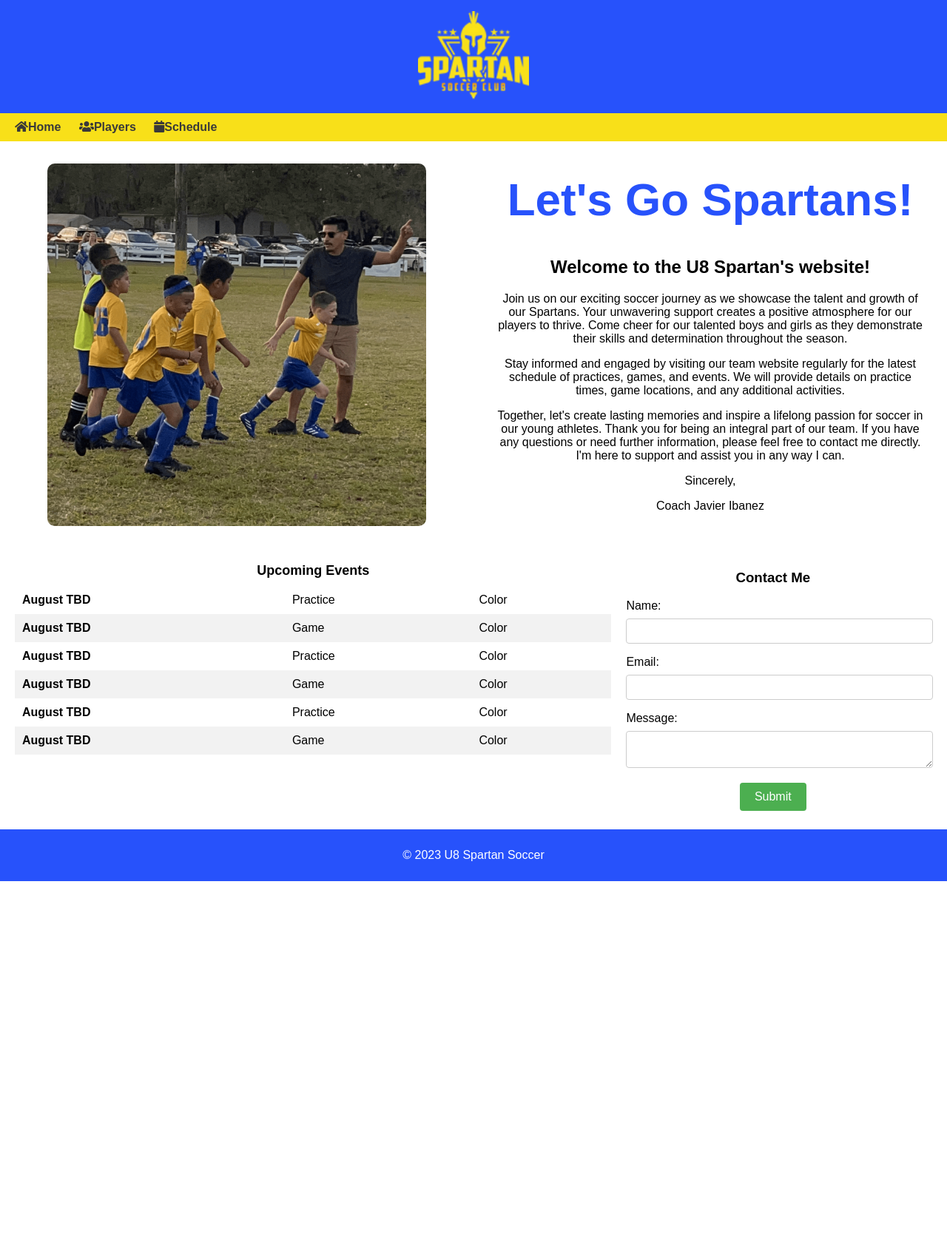
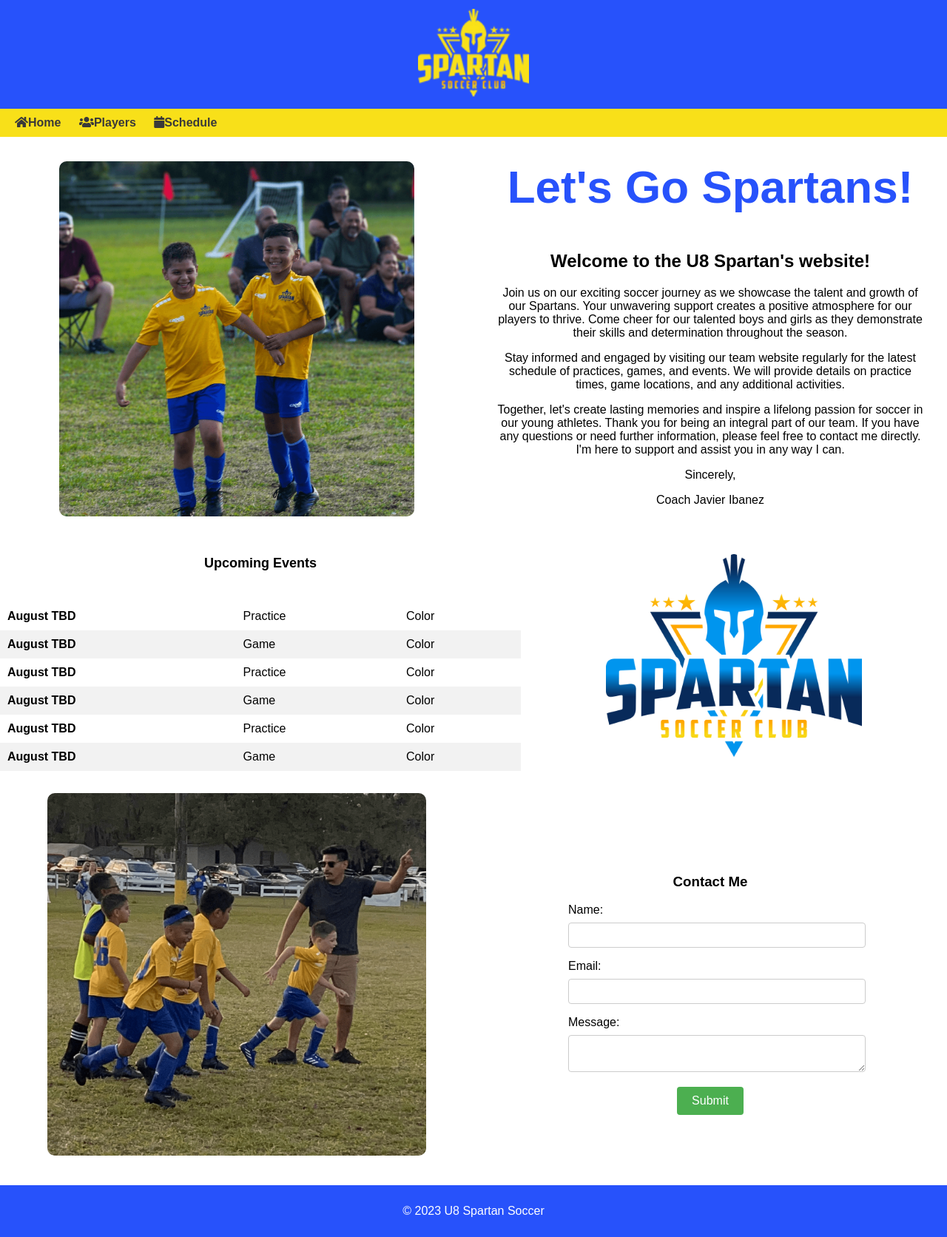
Before and after one commit to Ibanez92/soccer_team, a Flask app: page / in a window 1280 px wide. Shown: the whole page at 74% size. Before the commit the page ends 1191 px from the top, so only its background shows below. Run offline with Flask 3, Linux system fonts and the light colour scheme.

Commit message:
worked on css adding images for better ux

```diff
--- a/static/styles.css
+++ b/static/styles.css
@@ -6,7 +6,7 @@ body {
 
 header {
     background-color: #2752fb;
-    padding: 15px;
+    padding: 12px;
     text-align: center;
 }
 
@@ -57,10 +57,46 @@ nav ul li a {
 
 .group-image {
     margin-top: 30px;
-    max-width: 80%; /* Set the maximum width to 100% of its container */
+    max-width: 75%; /* Set the maximum width to 100% of its container */
     height: auto; /* Automatically adjust the height while maintaining the aspect ratio */
     border-radius: 10px;
 }
+.div-team-info2 {
+     flex-basis: 50%;
+     display: flex;
+     align-items: center;
+     justify-content: center;
+     flex-direction: column;
+     margin-bottom: 40px;
+}
+
+.team-info2 {
+    max-width: 80%; /* Set the maximum width to 100% of its container */
+    height: auto; /* Automatically adjust the height while maintaining the aspect ratio */
+    display: flex;
+    align-items: center;
+    justify-content: center;
+    flex-direction: column;
+    border-radius: 10px;
+}
+
+.main-team-logo {
+    flex-basis: 45%;
+    display: flex;
+    align-items: center;
+    justify-content: center;
+    flex-direction: column;
+    margin-bottom: 40px;
+}
+
+.spartan-logo-image {
+    max-width: 60%; /* Set the maximum width to 100% of its container */
+    height: auto; /* Automatically adjust the height while maintaining the aspect ratio */
+    align-items: center;
+    justify-content: center;
+    flex-direction: column;
+}
+
 @keyframes bounce {
     0%, 20%, 50%, 80%, 100% {
         transform: translateY(0);
@@ -76,7 +112,7 @@ nav ul li a {
 .title {
     font-size: 62px;
     text-align: center;
-    animation: bounce 3s ease-in-out infinite;
+    animation: bounce 2.5s ease-in-out infinite;
     color: #2752fb;
 }
 
@@ -86,16 +122,14 @@ nav ul li a {
 }
 
 .calendar-container {
-    flex-basis: 63%;
+    flex-basis: 55%;
     margin-bottom: 30px;
-    margin-left: 20px; /* Add margin space to the left side */
-    margin-right: 20px; /* Add margin space to the right side */
 
 }
 
 .contact-form {
-    flex-basis: 31%;
-    margin-bottom: 25px;
+    flex-basis: 50%;
+    margin-top: 90px;
 }
 
 .contact-form h3{
@@ -103,7 +137,7 @@ nav ul li a {
 }
 
 .form-element {
-    max-width: 100%;
+    max-width: 60%;
     margin: 0 auto;
   }
 
@@ -155,6 +189,7 @@ footer {
 .calendar {
     border-collapse: collapse;
     width: 100%;
+
 }
 
 .calendar caption {
@@ -162,6 +197,7 @@ footer {
     font-weight: bold;
     padding: 10px;
     text-align: center;
+    margin-bottom: 32px;
 }
 
 .calendar tbody tr:nth-child(even) {
--- a/templates/index.html
+++ b/templates/index.html
@@ -24,7 +24,7 @@
         <main>
             <div class="content">
                 <div class="team-info">
-                    <img class="group-image" src="{{ url_for('static', filename='images/spartan_teamv3.png') }}" alt="Group Image">
+                    <img class="group-image" src="{{ url_for('static', filename='images/leo_eli.png') }}" alt="Group Image">
                 </div>
 
                 <div class="team-info">
@@ -89,7 +89,14 @@
                         </tbody>
                     </table>
                 </div>
-
+                <div class="main-team-logo">
+                    <img class="spartan-logo-image" src="{{ url_for('static', filename='images/spartan-logov2.png') }}" alt="Group Image">
+                </div>
+            </div>
+            <div class="content">
+                <div class="div-team-info2">
+                    <img class="team-info2" src="{{ url_for('static', filename='images/spartan_teamv3.png') }}" alt="Group Image">
+                </div>
                 <div class="contact-form">
                     <h3>Contact Me</h3>
                     <form
@@ -106,9 +113,9 @@
 
                         <button type="submit">Submit</button>
                     </form>
-
                 </div>
             </div>
+
         </main>
         <footer>
             <p>&copy; 2023 U8 Spartan Soccer</p>
```
Also changed, not shown: static/images/spartan-logov2.png (added).
